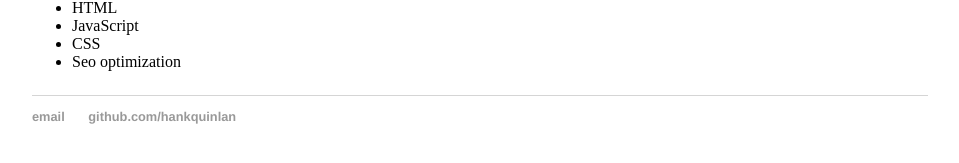
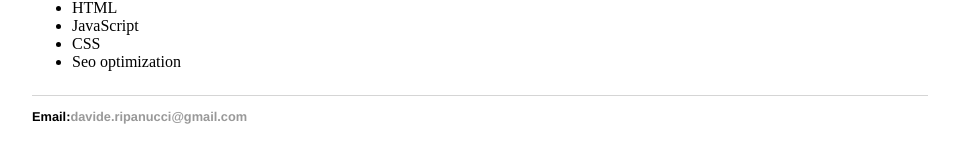
Before and after one commit to ripa001/ripa001.github.io, a Jekyll site: the page built from index.html, in a window 1280 px wide. Shown: the part 256-419 px from the top of the page, without its empty margins (160-1119 px from the left). Built offline with Jekyll 4.4.1, drawn with Linux system fonts in a browser that asks for light colours.

Commit message:
Update default.html

```diff
--- a/_layouts/default.html
+++ b/_layouts/default.html
@@ -21,8 +21,7 @@
 			</div><!-- /.container -->
 			<footer>
 	    		<ul>
-	        		<li><a href="mailto:hankquinlanhub@gmail.com">email</a></li>
-	        		<li><a href="https://github.com/hankquinlan">github.com/hankquinlan</a></li>
+				<li>Email:<a href="mailto:davide.ripanucci@gmail.com">davide.ripanucci@gmail.com</a></li>
 				</ul>
 			</footer>
 		</body>
```
